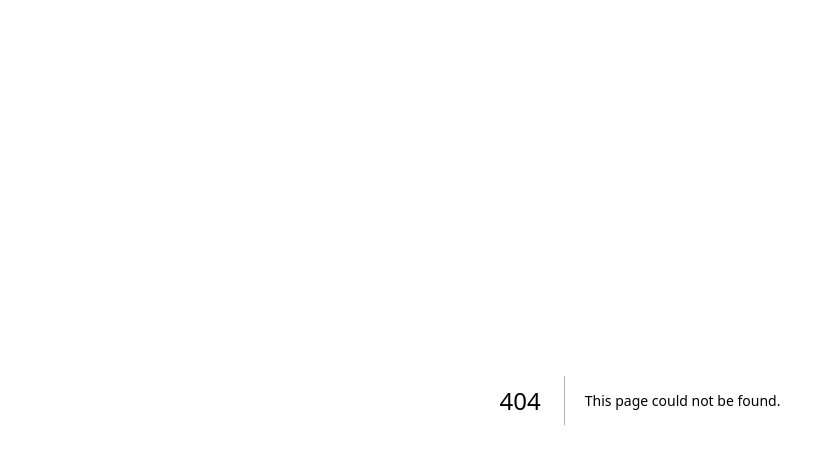
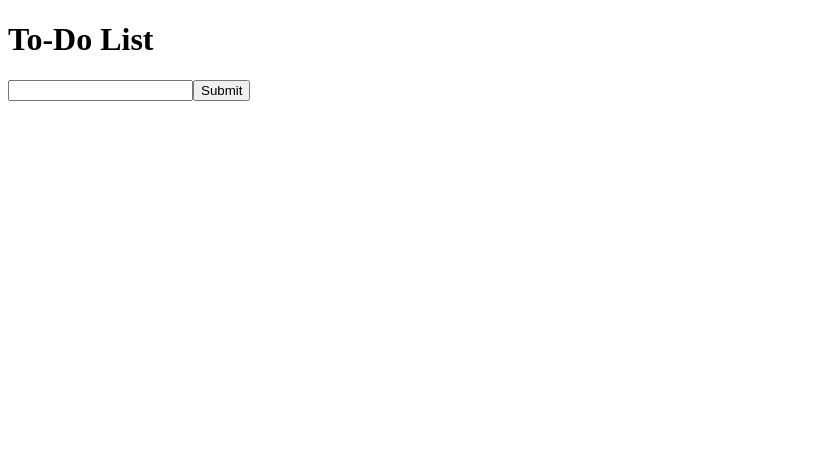
Before and after one commit to rancrook/nextjs, a Next.js app: page /todo in a window 1280 px wide. Before the commit this address had no page. Shown: the top 464 px of the page, without its empty margins (0-835 px from the left). Built offline with nearby package versions, Linux system fonts and the light colour scheme.

Commit message:
To-do list

```diff
--- /dev/null
+++ b/pages/todo.js
@@ -0,0 +1,63 @@
+import Head from 'next/head';
+import { useState } from 'react';
+
+function Item({ key, description, handleDelete }) {
+  return (
+    <li key={key} >
+      {description}
+      <button onClick={handleDelete}>
+        ×
+      </button>
+    </li>
+  )
+}
+
+export default function Todo() {
+  const [key, setKey] = useState(0);
+  const [item, setItem] = useState('');
+  const [todoList, setTodoList] = useState([]);
+
+  const handleCreate = () => {
+    if (item === '') return;
+
+    setTodoList(todoList.concat({ id: key, description: item }));
+    setKey(key + 1);
+    setItem('');
+  }
+
+  const handleDelete = (id) => {
+    setTodoList(
+      todoList.filter((item) => id !== item.id)
+    );
+  }
+
+  return (
+    <>
+      <Head>
+        <title>To-Do List</title>
+        <link rel="icon" href="/favicon.ico" />
+      </Head>
+
+      <main>
+        <h1>
+          To-Do List
+        </h1>
+
+        <input type="text" value={item} onChange={(e) => setItem(e.target.value)} />
+        <button onClick={handleCreate}>Submit</button>
+
+        <ol>
+          {
+            todoList.map((item) => (
+              <Item
+                key={item.id}
+                description={item.description}
+                handleDelete={() => handleDelete(item.id)}
+              />
+            ))
+          }
+        </ol>
+      </main>
+    </>
+  )
+}
```
